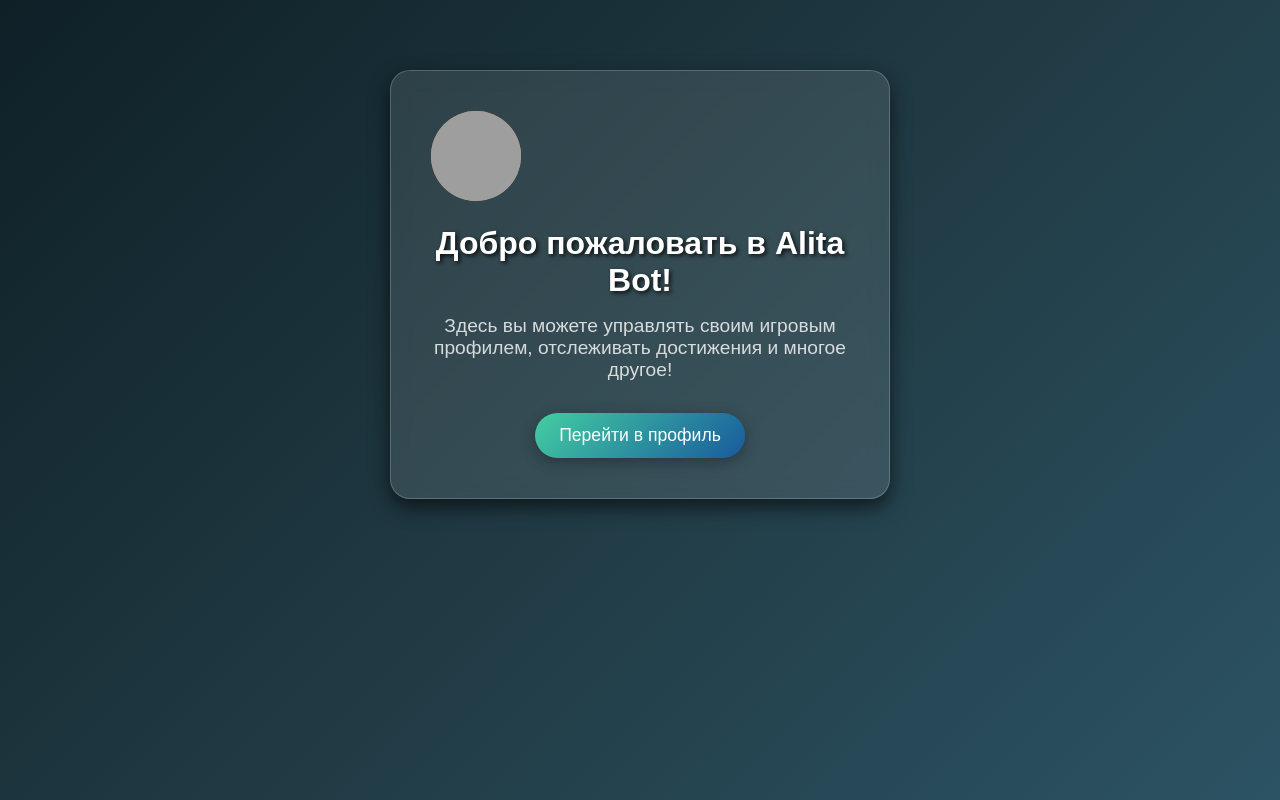
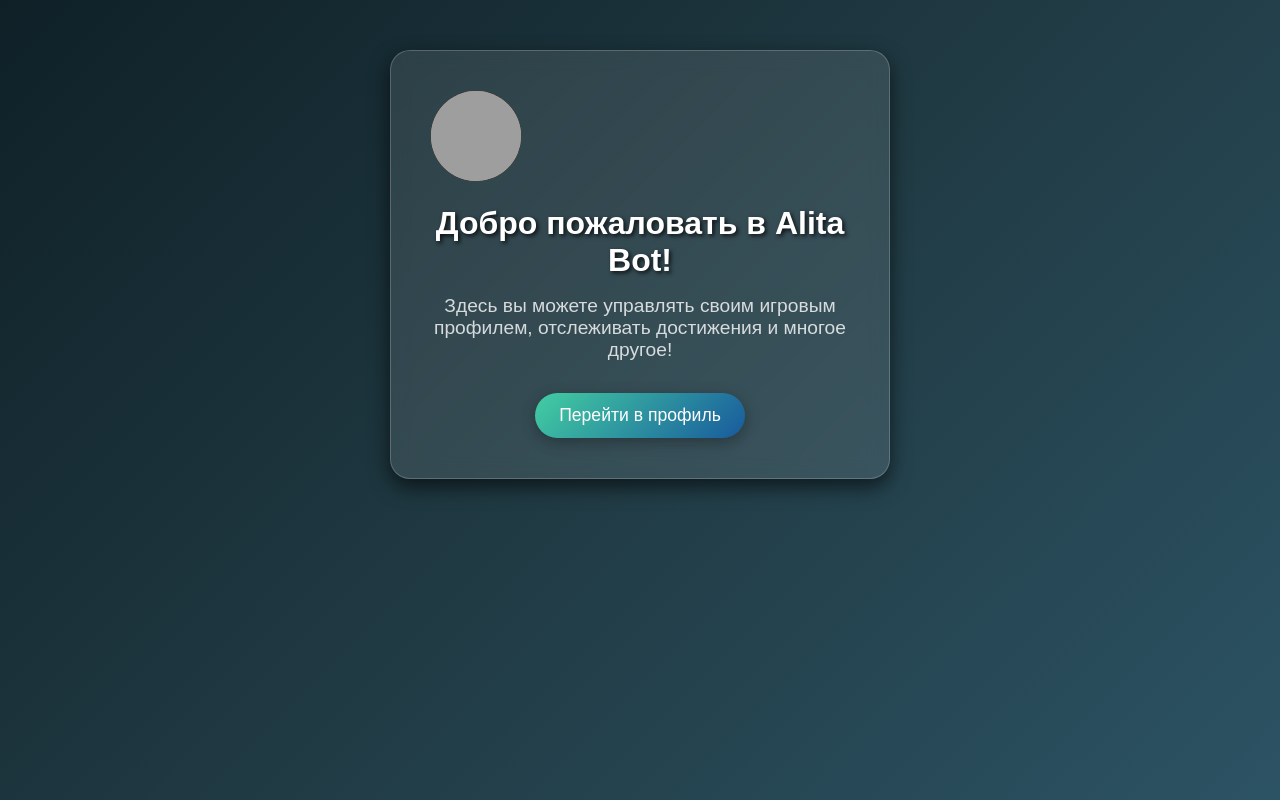
Before and after one commit to wwersder/alitabot, a plain HTML site: page index.html in a window 1280 px wide. Drawn offline with Linux system fonts and the light colour scheme; grey boxes are pictures that could not be loaded.

Commit message:
upd site

```diff
--- a/styles.css
+++ b/styles.css
@@ -16,7 +16,7 @@
 }
 
 .container {
-    margin-top: 50px; /* Увеличить отступ сверху, если нужно */
+    margin-top: 30px; /* Увеличить отступ сверху, если нужно */
     text-align: center;
     padding: 2.5rem;
     border-radius: 20px;
```
